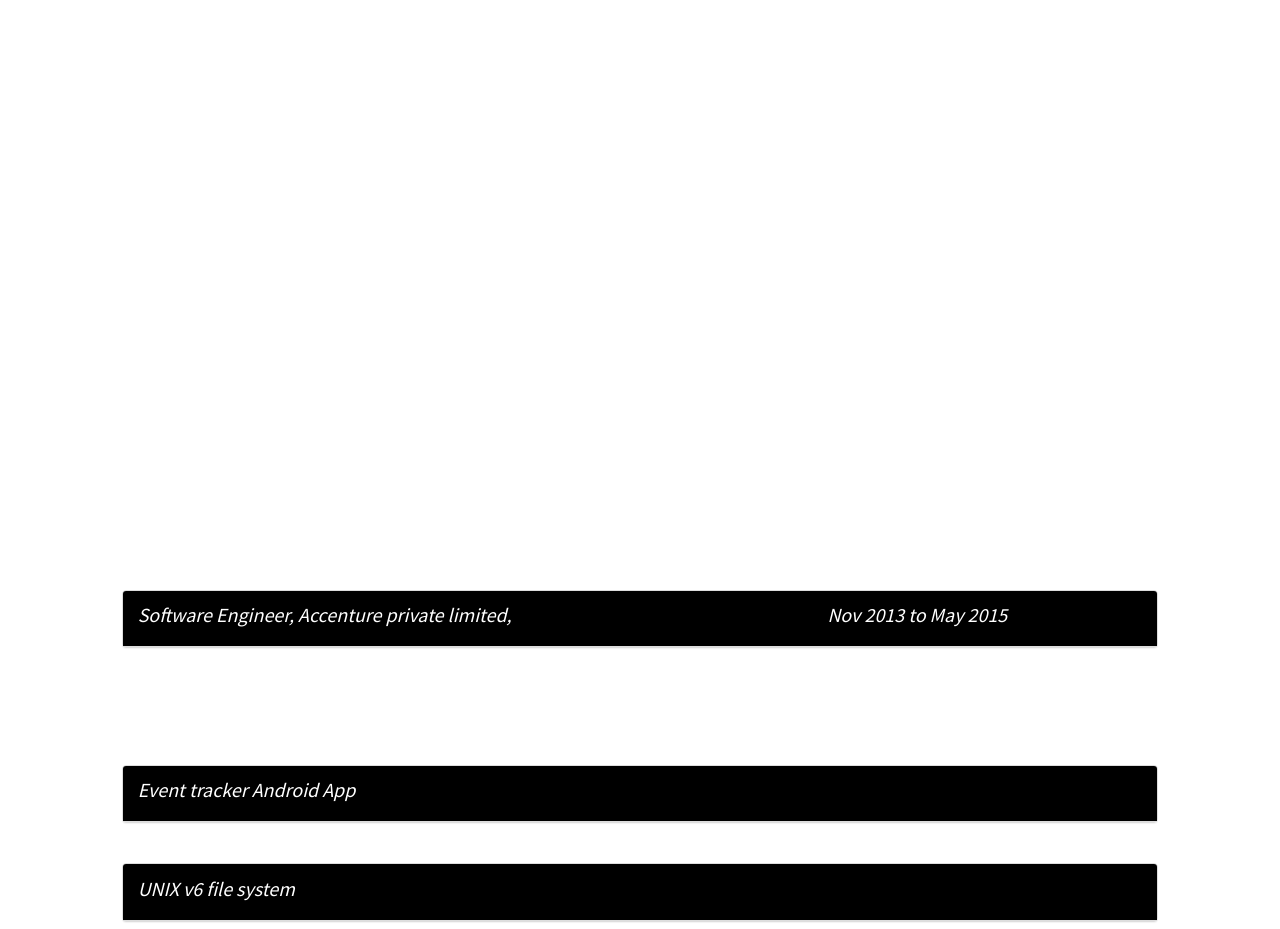
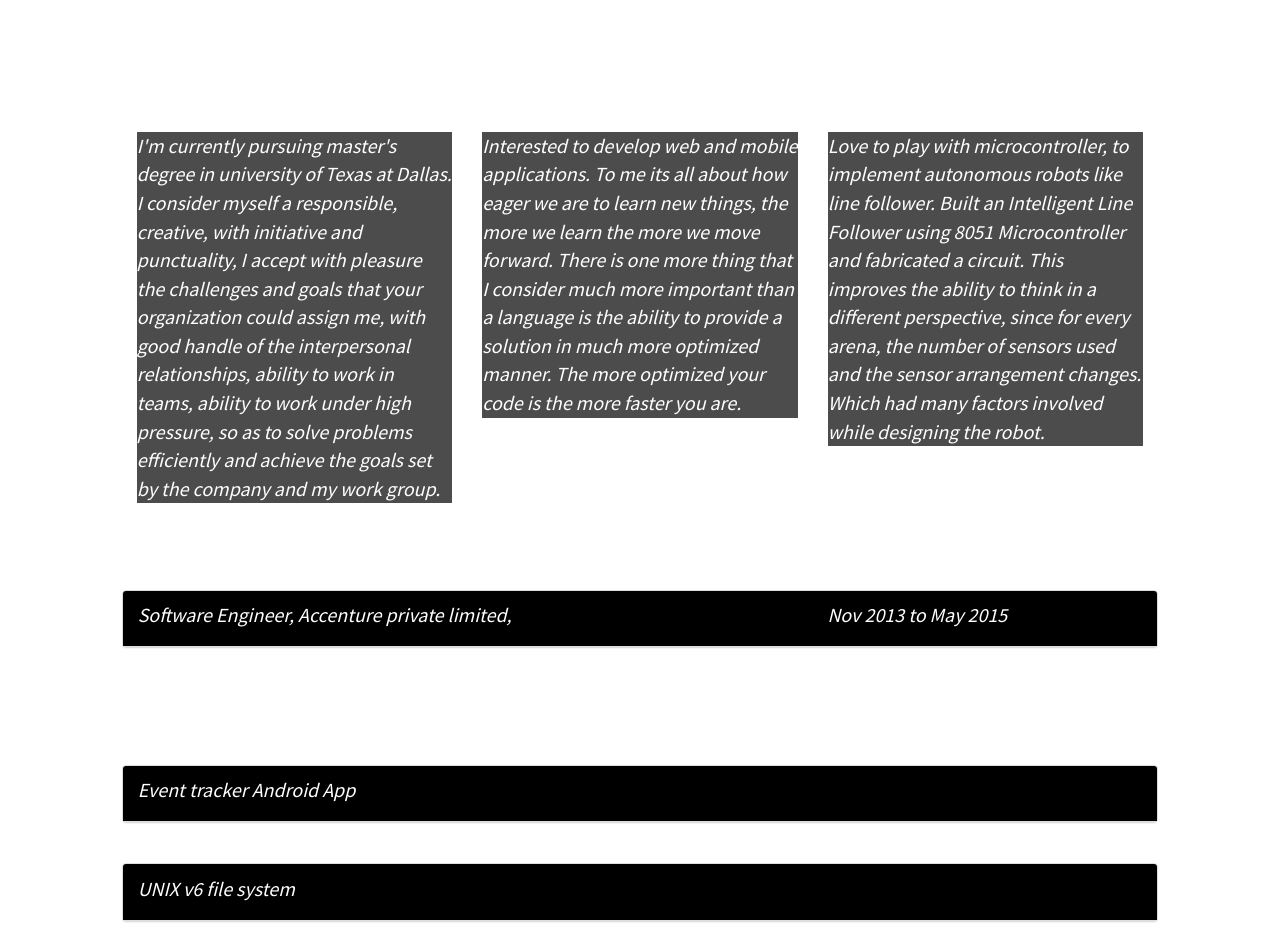
Before and after one commit to naren-vivek/naren-vivek.github.io, a plain HTML site: page index.html in a window 1280 px wide. Shown: the part 820-1749 px from the top of the page. Drawn offline with nearby package versions, Linux system fonts and the light colour scheme.

Commit message:
Updated "about section" Opactity

```diff
--- a/mystyle.css
+++ b/mystyle.css
@@ -53,7 +53,7 @@ p.about_section{
   font-weight: 300;
   font-size: 20px;
   color: white;
-
+  background:rgba(0,0,0,0.7);
 
 }
 p.work_points{
```
